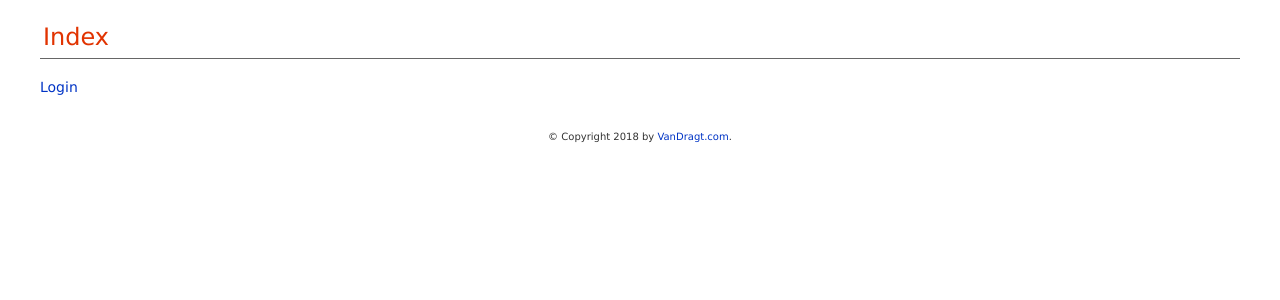
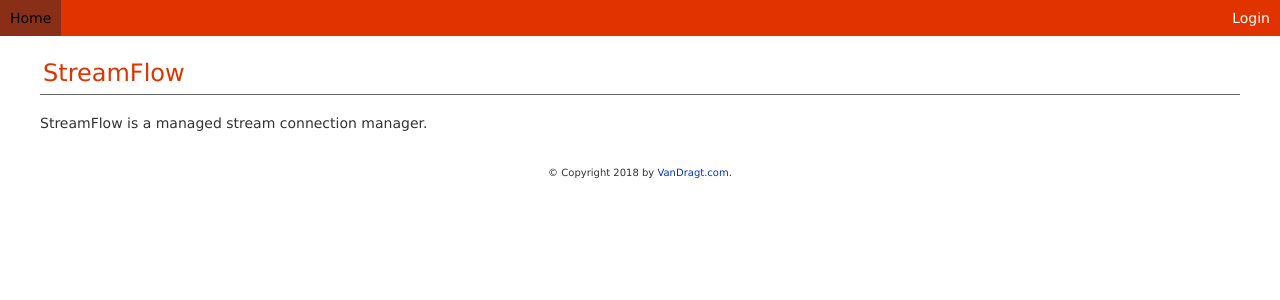
Before and after one commit to svandragt/streamcables, a Flask app: page / in a window 1280 px wide. Shown: the top 300 px of the page. Run offline with Flask 2, Linux system fonts and the light colour scheme.

Commit message:
template organisation

```diff
--- a/app.py
+++ b/app.py
@@ -31,13 +31,13 @@ def index():
     return render_template('index.html')
 
 
-@app.route('/admin')
-def admin():
+@app.route('/manage')
+def manage():
     if 'username' not in session:
         return redirect(url_for('login'))
 
     username = session['username']
-    return render_template('admin.html', username=username)
+    return render_template('manage.html', username=username)
 
 
 
@@ -45,13 +45,13 @@ def admin():
 def login():
     username = ''
     if 'username' in session:
-        return redirect(url_for('admin'))
+        return redirect(url_for('manage'))
     if request.method == 'POST':
         username = request.form['username']
         password = request.form['password']
         if me.check(username,password):
             session['username'] = username
-            return redirect(url_for('admin'))
+            return redirect(url_for('manage'))
     return render_template('login.html', username=username)
 
 @app.route('/logout')
--- a/static/style.css
+++ b/static/style.css
@@ -1,7 +1,7 @@
 body {
  margin: 0;
  padding: 0;
- font-family: Lucida Grande, Verdana, Geneva, Sans-serif;
+ font-family: Lucida Grande, Verdana, Geneva, sans-serif;
  font-size: 14px;
  color: #333;
  background-color: #fff;
@@ -72,7 +72,7 @@ main img {
 }
 
 main code {
- font-family: Monaco, Verdana, Sans-serif;
+ font-family: Monaco, Verdana, sans-serif;
  font-size: 12px;
  background-color: #f9f9f9;
  border: 1px solid #D0D0D0;
@@ -83,7 +83,7 @@ main code {
 }
 
 main pre {
- font-family: Monaco, Verdana, Sans-serif;
+ font-family: Monaco, Verdana, sans-serif;
  font-size: 12px;
  background-color: #f9f9f9;
  border: 1px solid #D0D0D0;
@@ -94,13 +94,9 @@ main pre {
 }
 
 main ul {
- list-style-image: url(images/arrow.gif);
  margin: 10px 0 12px 0;
 }
 
-li.reactor {
- list-style-image: url(images/reactor-bullet.png);
-}
 main li {
  margin-bottom: 9px;
 }
@@ -152,6 +148,39 @@ main .critical p {
  padding: 0;
 }
 
+nav {
+    background: #e13300;
+}
+
+nav a {
+    color: #fff;
+    padding: 10px;
+}
+
+nav a:hover {
+    background: #892f17;
+
+}
+
+nav a:visited {
+    color: #fff;
+}
+
+nav ul {
+    display:inline-block;
+    padding: 0;
+    margin:0;
+    list-style: none;
+}
+
+nav a {
+    display:inline-block;
+}
+
+nav #secondary {
+    float:right;
+}
+
 footer {
  background-color: transparent;
  font-size: 10px;
@@ -191,7 +220,7 @@ form {
 }
 
 input {
- font-family: Lucida Grande, Verdana, Geneva, Sans-serif;
+ font-family: Lucida Grande, Verdana, Geneva, sans-serif;
  color: #333;
  border: 1px solid #B3B4BD;
  width: 100%;
@@ -202,7 +231,7 @@ input {
 }
 
 textarea {
- font-family: Lucida Grande, Verdana, Geneva, Sans-serif;
+ font-family: Lucida Grande, Verdana, Geneva, sans-serif;
  font-size: 14px;
  color: #143270;
  background-color: #f9f9f9;
@@ -236,4 +265,5 @@ input[type='submit'] {
  margin: 0;
  line-height:30px;
  padding: 1px 5px 2px 5px;
+ cursor:pointer;
 }
--- a/templates/index.html
+++ b/templates/index.html
@@ -1,9 +1,9 @@
 {% extends "layout.html" %}
 
-{% block title %}Index{% endblock %}
+{% block title %}{% endblock %}
 
 {% block content %}
-    <h1>Index</h1>
+    <h1>StreamFlow</h1>
 
-    <p><a href="{{ url_for('login') }}">Login</a></p>
+    <p>StreamFlow is a managed stream connection manager.</p>
 {% endblock %}
--- a/templates/layout.html
+++ b/templates/layout.html
@@ -7,6 +7,14 @@
     {% endblock %}
 </head>
 <body>
+    <nav>
+        <ul id="secondary">
+            {% include 'parts/loginout.html' %}
+        </ul>
+        <ul id="primary">
+            <li><a href="{{ url_for('index') }}">Home</a></li>
+        </ul>
+    </nav>
     <main>{% block content %}{% endblock %}</main>
     <footer>
         {% block footer %}
--- a/templates/admin.html
+++ b/templates/manage.html
@@ -8,6 +8,4 @@
     {% else %}
       <h1>Hello, World!</h1>
     {% endif %}
-
-    <p><a href="{{ url_for('logout') }}">Logout</a></p>
 {% endblock %}
--- /dev/null
+++ b/templates/parts/loginout.html
@@ -0,0 +1,5 @@
+{% if username %}
+    <li><a href="{{ url_for('logout') }}">Logout</a></li>
+{%  else %}
+    <li><a href="{{ url_for('login') }}">Login</a></li>
+{%  endif %}
```
